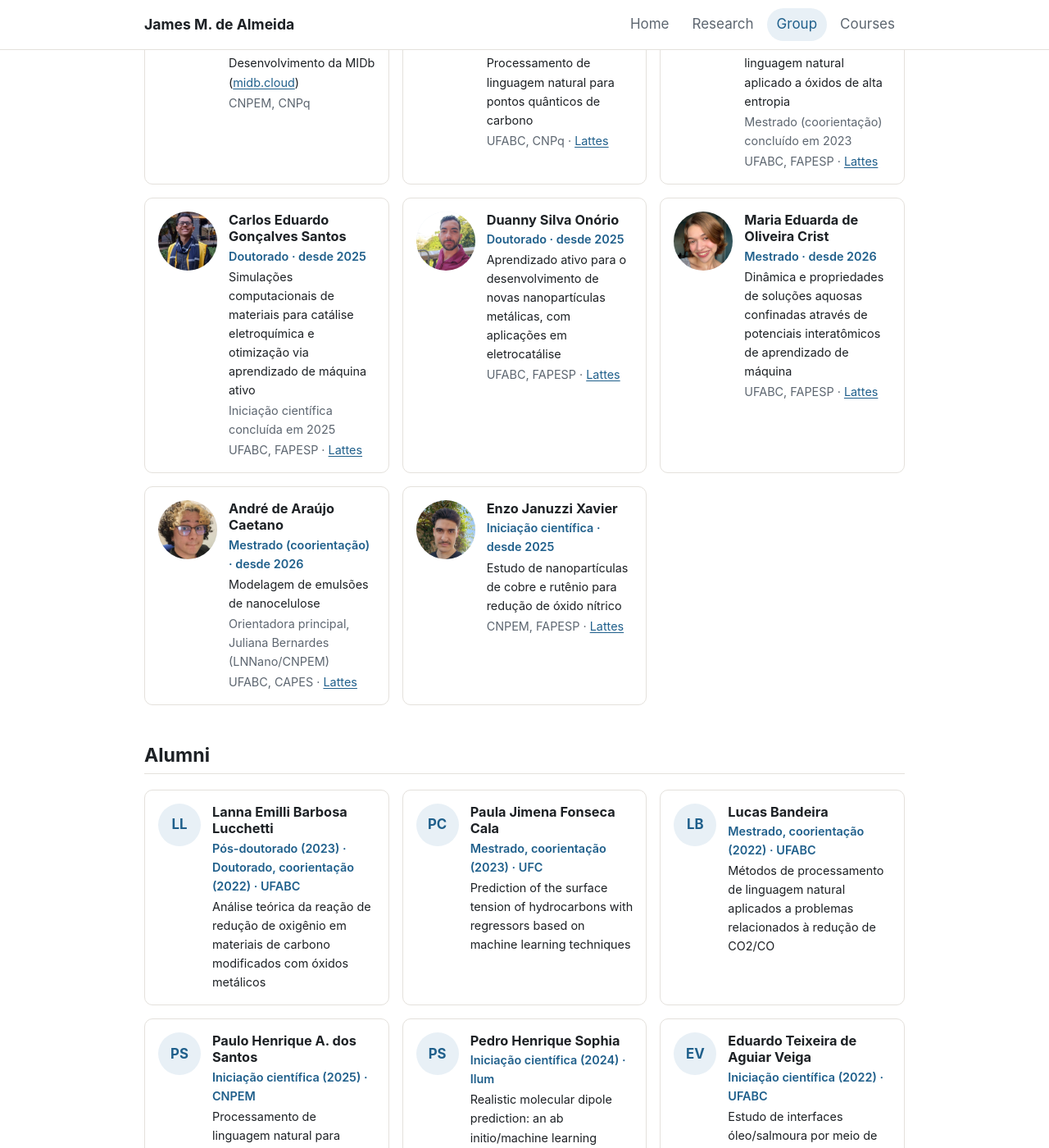
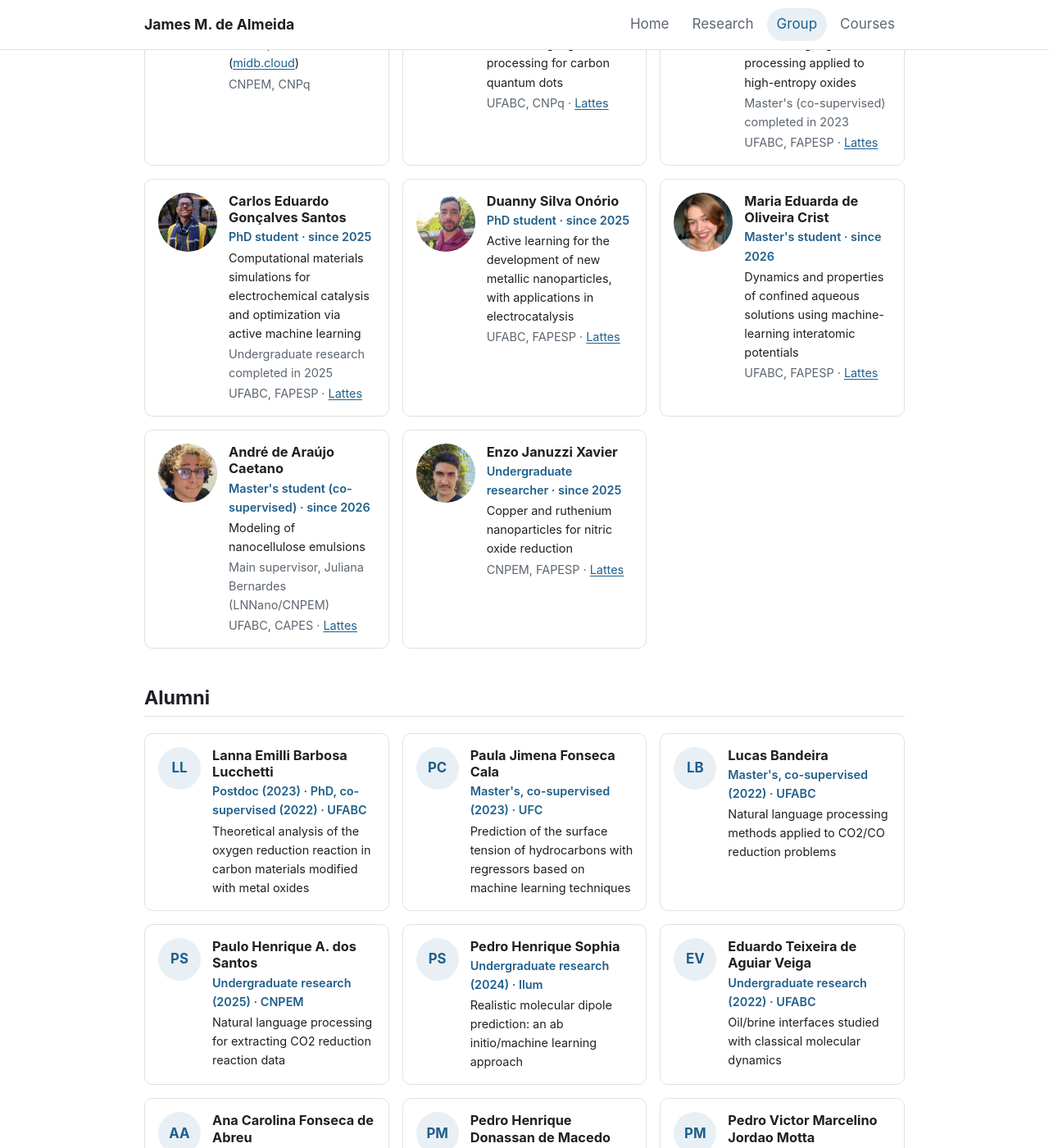
Before and after one commit to jamesmalmeida/almeida.page, a Jekyll site: the page built from group.md, in a window 1280 px wide and 1400 px high, scrolled down 458 px. Shown: the whole window at 82% size. Built offline with Jekyll 4.4.1, drawn with Linux system fonts in a browser that asks for light colours; some of the changed text lies outside the part shown.

Commit message:
Group: translate roles, topics and notes to English
Co-Authored-By: Claude Opus 5.5 <noreply@anthropic.com>
Claude-Session: https://claude.ai/code/session_01AVsTU5791Xx8kdYCnM2cvw

```diff
--- a/_data/group.yml
+++ b/_data/group.yml
@@ -1,126 +1,126 @@
-# Membros do grupo. Fonte inicial: Currículo Lattes (09/2026).
+# Membros do grupo (em inglês, como o resto do site). Fonte inicial: Currículo Lattes (09/2026).
 # photo: arquivo em assets/img/group/ (opcional; sem foto aparecem as iniciais).
 # lattes: só o número do currículo.
 
 current:
   - name: Antonio Augusto Alves Junior
     photo: antonio-augusto-alves-junior.jpg
-    role: Pós-doutorado
+    role: Postdoc
     since: 2024
-    topic: Desenvolvimento da MIDb ([midb.cloud](http://www.midb.cloud))
+    topic: Development of MIDb ([midb.cloud](http://www.midb.cloud))
     funding: CNPEM, CNPq
 
   - name: Leonardo Bitencourt Vetritti
     photo: leonardo-bitencourt-vetritti.jpg
-    role: Pós-doutorado
+    role: Postdoc
     since: 2026
-    topic: Processamento de linguagem natural para pontos quânticos de carbono
+    topic: Natural language processing for carbon quantum dots
     funding: UFABC, CNPq
     lattes: "4283139554816672"
 
   - name: Arthur da Silva Sousa Santos
     photo: arthur-da-silva-sousa-santos.jpg
-    role: Doutorado
+    role: PhD student
     since: 2024
-    topic: Processamento de linguagem natural aplicado a óxidos de alta entropia
+    topic: Natural language processing applied to high-entropy oxides
     funding: UFABC, FAPESP
-    note: Mestrado (coorientação) concluído em 2023
+    note: Master's (co-supervised) completed in 2023
     lattes: "3598199190541057"
 
   - name: Carlos Eduardo Gonçalves Santos
     photo: carlos-eduardo-goncalves-santos.jpg
-    role: Doutorado
+    role: PhD student
     since: 2025
-    topic: Simulações computacionais de materiais para catálise eletroquímica e otimização via aprendizado de máquina ativo
+    topic: Computational materials simulations for electrochemical catalysis and optimization via active machine learning
     funding: UFABC, FAPESP
-    note: Iniciação científica concluída em 2025
+    note: Undergraduate research completed in 2025
     lattes: "8783064005868869"
 
   - name: Duanny Silva Onório
     photo: duanny-silva-onorio.jpg
-    role: Doutorado
+    role: PhD student
     since: 2025
-    topic: Aprendizado ativo para o desenvolvimento de novas nanopartículas metálicas, com aplicações em eletrocatálise
+    topic: Active learning for the development of new metallic nanoparticles, with applications in electrocatalysis
     funding: UFABC, FAPESP
     lattes: "4533444998489866"
 
   - name: Maria Eduarda de Oliveira Crist
     photo: maria-eduarda-de-oliveira-crist.jpg
-    role: Mestrado
+    role: Master's student
     since: 2026
-    topic: Dinâmica e propriedades de soluções aquosas confinadas através de potenciais interatômicos de aprendizado de máquina
+    topic: Dynamics and properties of confined aqueous solutions using machine-learning interatomic potentials
     funding: UFABC, FAPESP
     lattes: "4966263380247990"
 
   - name: André de Araújo Caetano
     photo: andre-de-araujo-caetano.jpg
-    role: Mestrado (coorientação)
+    role: Master's student (co-supervised)
     since: 2026
-    topic: Modelagem de emulsões de nanocelulose
+    topic: Modeling of nanocellulose emulsions
     funding: UFABC, CAPES
-    note: Orientadora principal, Juliana Bernardes (LNNano/CNPEM)
+    note: Main supervisor, Juliana Bernardes (LNNano/CNPEM)
     lattes: "2934694795422790"
 
   - name: Enzo Januzzi Xavier
     photo: enzo-januzzi-xavier.jpg
-    role: Iniciação científica
+    role: Undergraduate researcher
     since: 2025
-    topic: Estudo de nanopartículas de cobre e rutênio para redução de óxido nítrico
+    topic: Copper and ruthenium nanoparticles for nitric oxide reduction
     funding: CNPEM, FAPESP
     lattes: "1031555112242239"
 
 alumni:
   - name: Lanna Emilli Barbosa Lucchetti
-    role: Pós-doutorado (2023) · Doutorado, coorientação (2022)
-    topic: Análise teórica da reação de redução de oxigênio em materiais de carbono modificados com óxidos metálicos
+    role: Postdoc (2023) · PhD, co-supervised (2022)
+    topic: Theoretical analysis of the oxygen reduction reaction in carbon materials modified with metal oxides
     place: UFABC
 
   - name: Paula Jimena Fonseca Cala
-    role: Mestrado, coorientação (2023)
+    role: Master's, co-supervised (2023)
     topic: Prediction of the surface tension of hydrocarbons with regressors based on machine learning techniques
     place: UFC
 
   - name: Lucas Bandeira
-    role: Mestrado, coorientação (2022)
-    topic: Métodos de processamento de linguagem natural aplicados a problemas relacionados à redução de CO2/CO
+    role: Master's, co-supervised (2022)
+    topic: Natural language processing methods applied to CO2/CO reduction problems
     place: UFABC
 
   - name: Paulo Henrique A. dos Santos
-    role: Iniciação científica (2025)
-    topic: Processamento de linguagem natural para extração de dados de reações de redução de CO2
+    role: Undergraduate research (2025)
+    topic: Natural language processing for extracting CO2 reduction reaction data
     place: CNPEM
 
   - name: Pedro Henrique Sophia
-    role: Iniciação científica (2024)
+    role: Undergraduate research (2024)
     topic: "Realistic molecular dipole prediction: an ab initio/machine learning approach"
     place: Ilum
 
   - name: Eduardo Teixeira de Aguiar Veiga
-    role: Iniciação científica (2022)
-    topic: Estudo de interfaces óleo/salmoura por meio de dinâmica molecular clássica
+    role: Undergraduate research (2022)
+    topic: Oil/brine interfaces studied with classical molecular dynamics
     place: UFABC
 
   - name: Ana Carolina Fonseca de Abreu
-    role: Iniciação científica (2022)
-    topic: Dinâmica molecular aplicada a combustíveis
+    role: Undergraduate research (2022)
+    topic: Molecular dynamics applied to fuels
     place: UFABC
 
   - name: Pedro Henrique Donassan de Macedo
-    role: Iniciação científica (2021)
-    topic: Informática de materiais aplicada à indústria de petróleo
+    role: Undergraduate research (2021)
+    topic: Materials informatics applied to the oil industry
     place: UFABC
 
   - name: Pedro Victor Marcelino Jordao Motta
-    role: Iniciação científica (2020)
-    topic: Propriedades mecânicas de nanotubos híbridos concêntricos de carbono e nitreto de boro
+    role: Undergraduate research (2020)
+    topic: Mechanical properties of concentric hybrid carbon and boron nitride nanotubes
     place: UFABC
 
   - name: Juda Przemyslaw
-    role: Iniciação científica (2016)
+    role: Undergraduate research (2016)
     topic: Multiscale simulation of cement mechanical properties
     place: EPFL
 
   - name: Samihr Valentim Hermes
-    role: Iniciação científica (2013)
-    topic: Estudo atomístico de nanotubos de cimento
+    role: Undergraduate research (2013)
+    topic: Atomistic study of cement nanotubes
     place: UFABC
--- a/_includes/member.html
+++ b/_includes/member.html
@@ -3,7 +3,7 @@
   {% if m.photo %}<img class="avatar" src="{{ '/assets/img/group/' | append: m.photo | relative_url }}" alt="{{ m.name }}" loading="lazy">{% else %}<div class="avatar" aria-hidden="true">{{ words.first | slice: 0 }}{{ words.last | slice: 0 }}</div>{% endif %}
   <div>
     <h3>{{ m.name }}</h3>
-    <p class="member-role">{{ m.role }}{% if m.since %} · desde {{ m.since }}{% endif %}{% if m.place %} · {{ m.place }}{% endif %}</p>
+    <p class="member-role">{{ m.role }}{% if m.since %} · since {{ m.since }}{% endif %}{% if m.place %} · {{ m.place }}{% endif %}</p>
     {% if m.topic %}<p class="member-topic">{{ m.topic | markdownify | remove: '<p>' | remove: '</p>' | strip }}</p>{% endif %}
     {% if m.note %}<p class="member-note">{{ m.note }}</p>{% endif %}
     {% if m.funding or m.lattes %}<p class="member-meta">{% if m.funding %}{{ m.funding }}{% endif %}{% if m.lattes %}{% if m.funding %} · {% endif %}<a href="http://lattes.cnpq.br/{{ m.lattes }}" target="_blank" rel="noopener">Lattes</a>{% endif %}</p>{% endif %}
```
